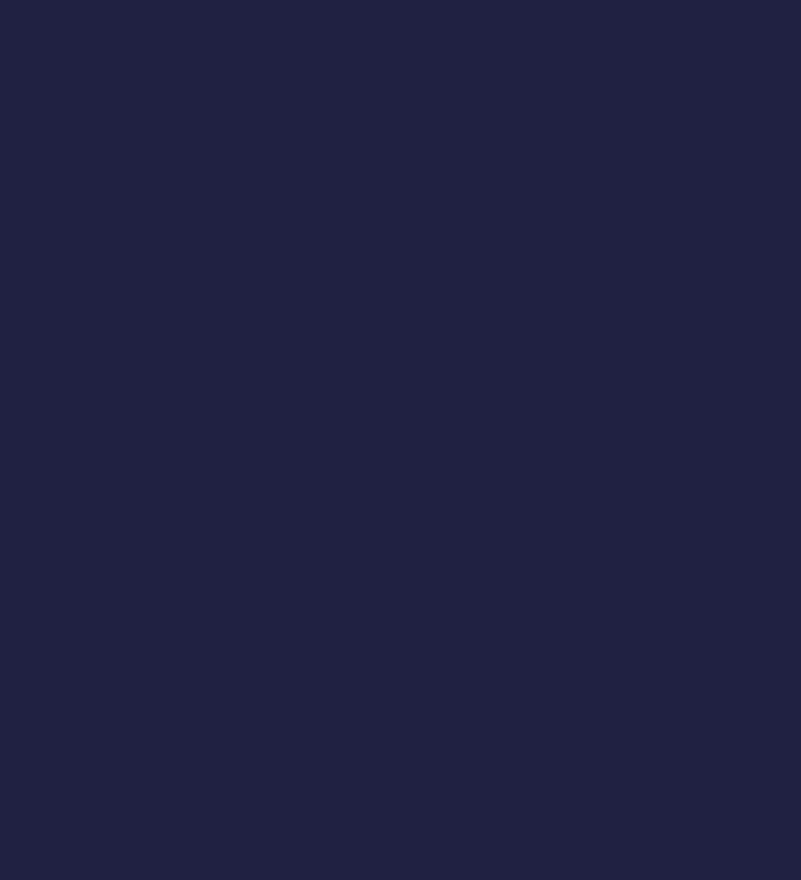
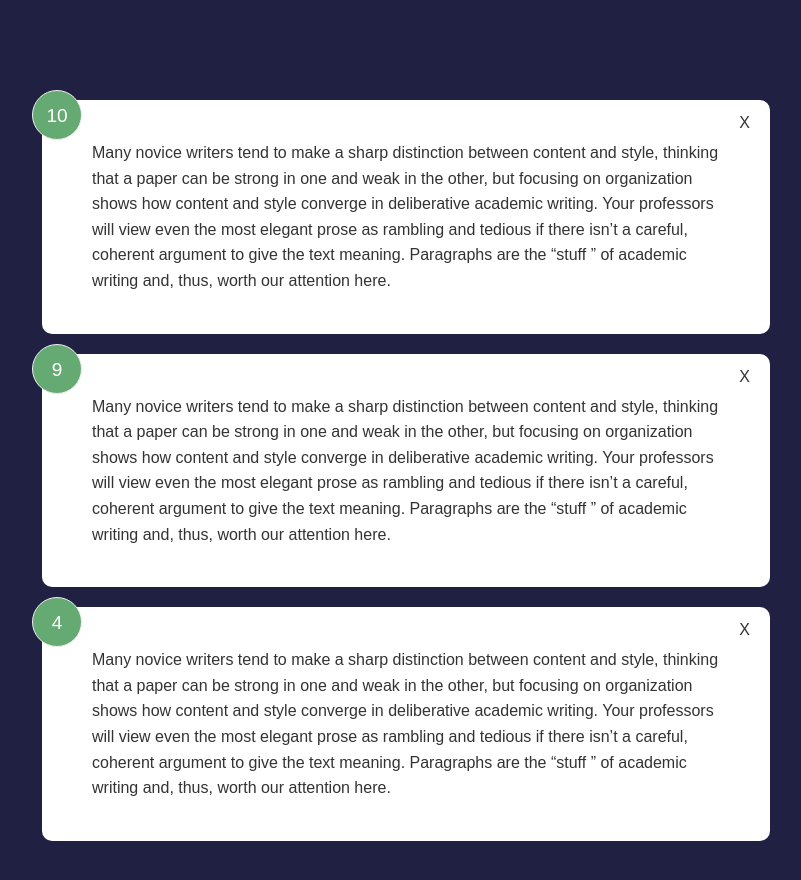
Before and after one commit to Daniel-Jackson23/svelte-feedback, a Svelte app: page / in a window 1280 px wide. Shown: the top 880 px of the page, without its empty margins (234-1035 px from the left). Before the commit the page ends 800 px from the top, so only its background shows below. Built offline with nearby package versions, Linux system fonts and the light colour scheme.

Commit message:
adding card compoments and styles

```diff
--- a/src/App.svelte
+++ b/src/App.svelte
@@ -19,7 +19,7 @@
   ]
 </script>
 
-<main>
+<main class="container">
 
     <FeedbackList {feedback}/>
 
--- /dev/null
+++ b/src/compoments/Card.svelte
@@ -0,0 +1,15 @@
+<div class="card">
+    <slot></slot>
+</div>
+
+<style>
+    .card{
+        background: #fff;
+        color: #333;
+        font-family: Arial;
+        border-radius: 10px;
+        padding: 40px 50px;
+        margin: 20px 0;
+        position: relative;
+    }
+</style>
--- a/src/compoments/FeedbackItem.svelte
+++ b/src/compoments/FeedbackItem.svelte
@@ -1,3 +1,44 @@
 <script>
+    import Card from './Card.svelte'
     export let item
 </script>
+
+<Card>
+    <div class="num-display">
+        {item.rating}
+    </div>
+    <div class="close">X</div>
+    <p class="text-display">
+        {item.text}
+    </p>
+</Card>
+
+<style>
+    .num-display {
+        position: absolute;
+        top: -10px;
+        left: -10px;
+        width: 50px;
+        height: 50px;
+        background: #66aa73;
+        color: #fff;
+        border: 1px #eee solid;
+        border-radius: 50%;
+        padding: 10px;
+        text-align: center;
+        font-size: 19px;
+    }
+    .close {
+        position: absolute;
+        top: 10px;
+        right: 20px;
+        cursor: pointer;
+        background: none;
+        border: none;
+    }
+    .container {
+        max-width: 770px;
+        margin: 100px auto;
+        padding: 0 15px;
+    }
+</style>
```
